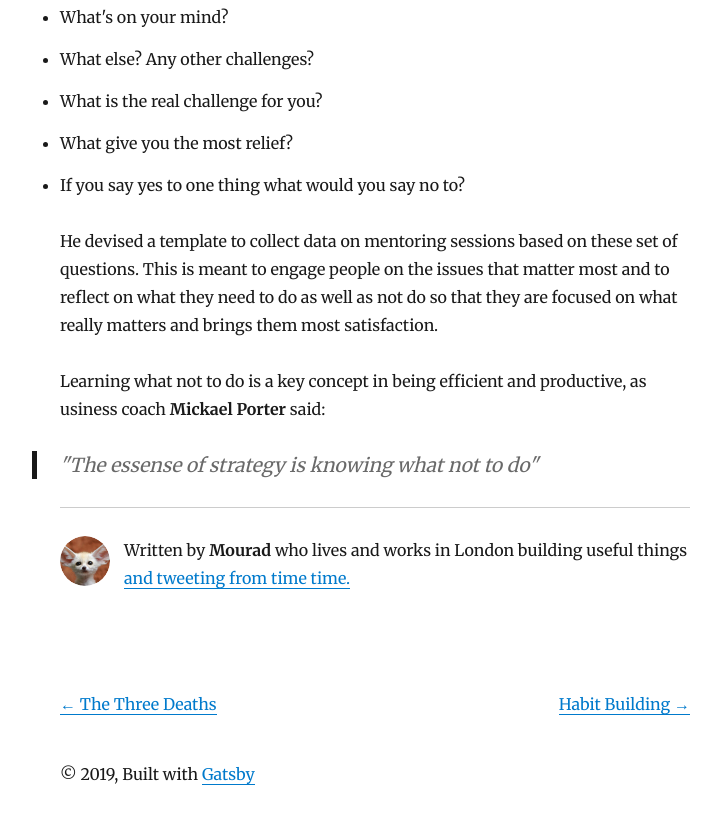
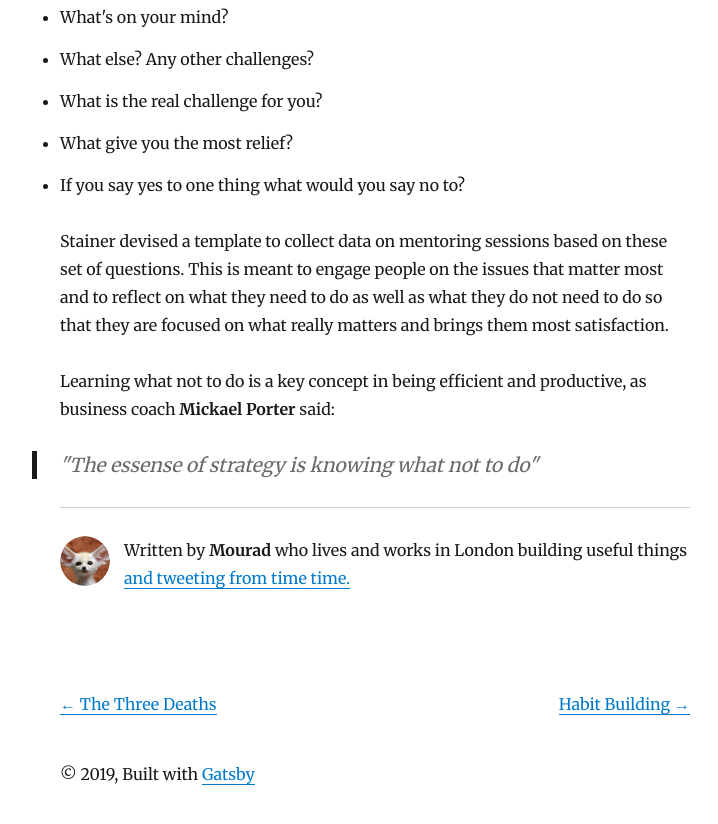
Before and after one commit to mouradk78/starter-blog, a Gatsby site: page /coaching-mentoring/ in a window 1280 px wide. Shown: the part 1568-2392 px from the top of the page, without its empty margins (265-983 px from the left). Built offline with nearby package versions, Linux system fonts and the light colour scheme; Gatsby itself is replaced by a stand-in of ours; some packages are replaced by stand-ins of ours.

Commit message:
spelling mistakes

```diff
--- a/content/blog/coaching-mentoring/index.md
+++ b/content/blog/coaching-mentoring/index.md
@@ -18,8 +18,8 @@ He advises to engage people through a few key questions:
   - What give you the most relief?
   - If you say yes to one thing what would you say no to?
 
-He devised a template to collect data on mentoring sessions based on these set of questions. This is meant to engage people on the issues that matter most and to reflect on what they need to do as well as not do so that they are focused on what really matters and brings them most satisfaction.
+Stainer devised a template to collect data on mentoring sessions based on these set of questions. This is meant to engage people on the issues that matter most and to reflect on what they need to do as well as what they do not need to do so that they are focused on what really matters and brings them most satisfaction.
 
-Learning what not to do is a key concept in being efficient and productive, as usiness coach **Mickael Porter** said:
+Learning what not to do is a key concept in being efficient and productive, as business coach **Mickael Porter** said:
 
 >"The essense of strategy is knowing what not to do"
```
